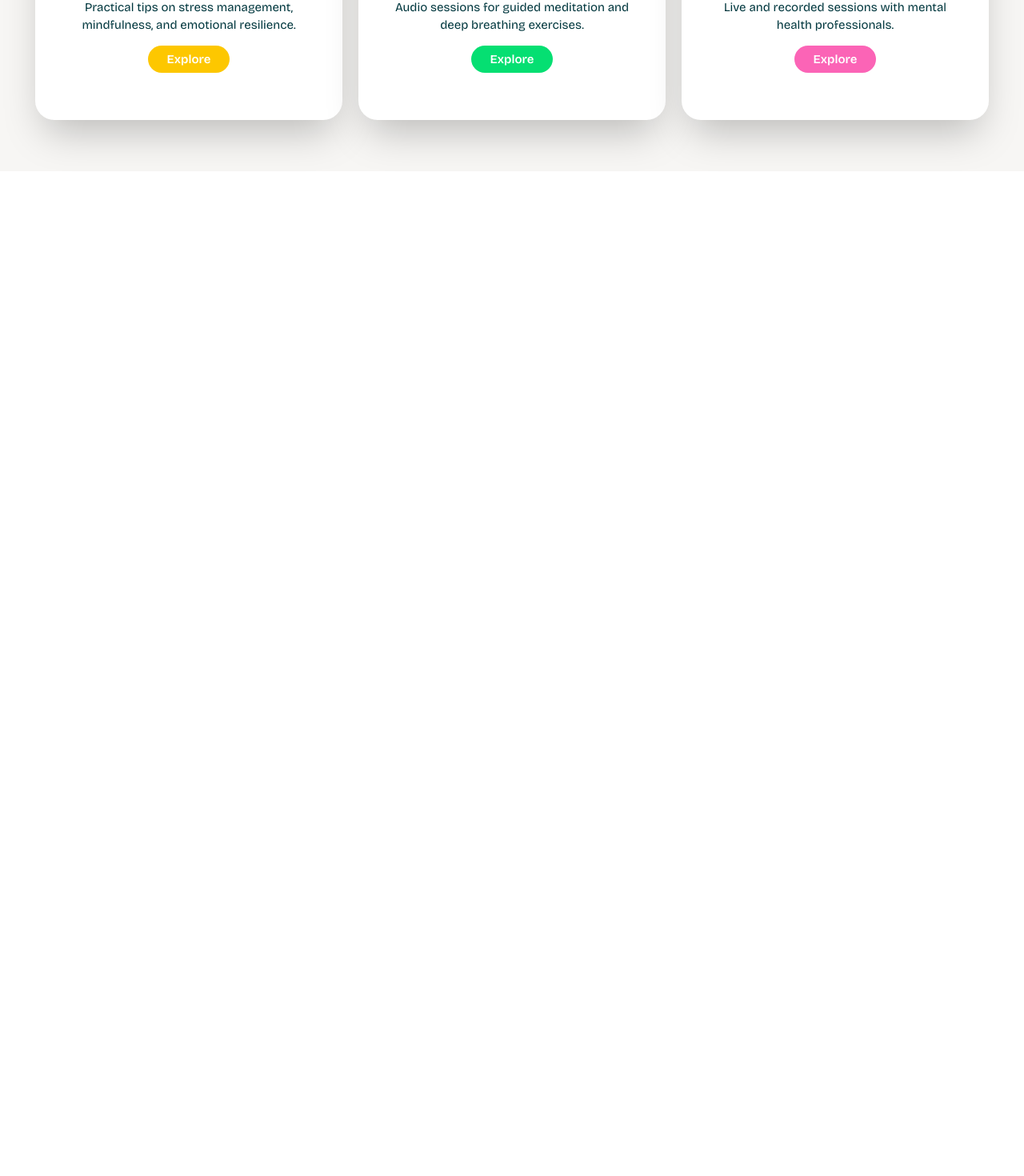
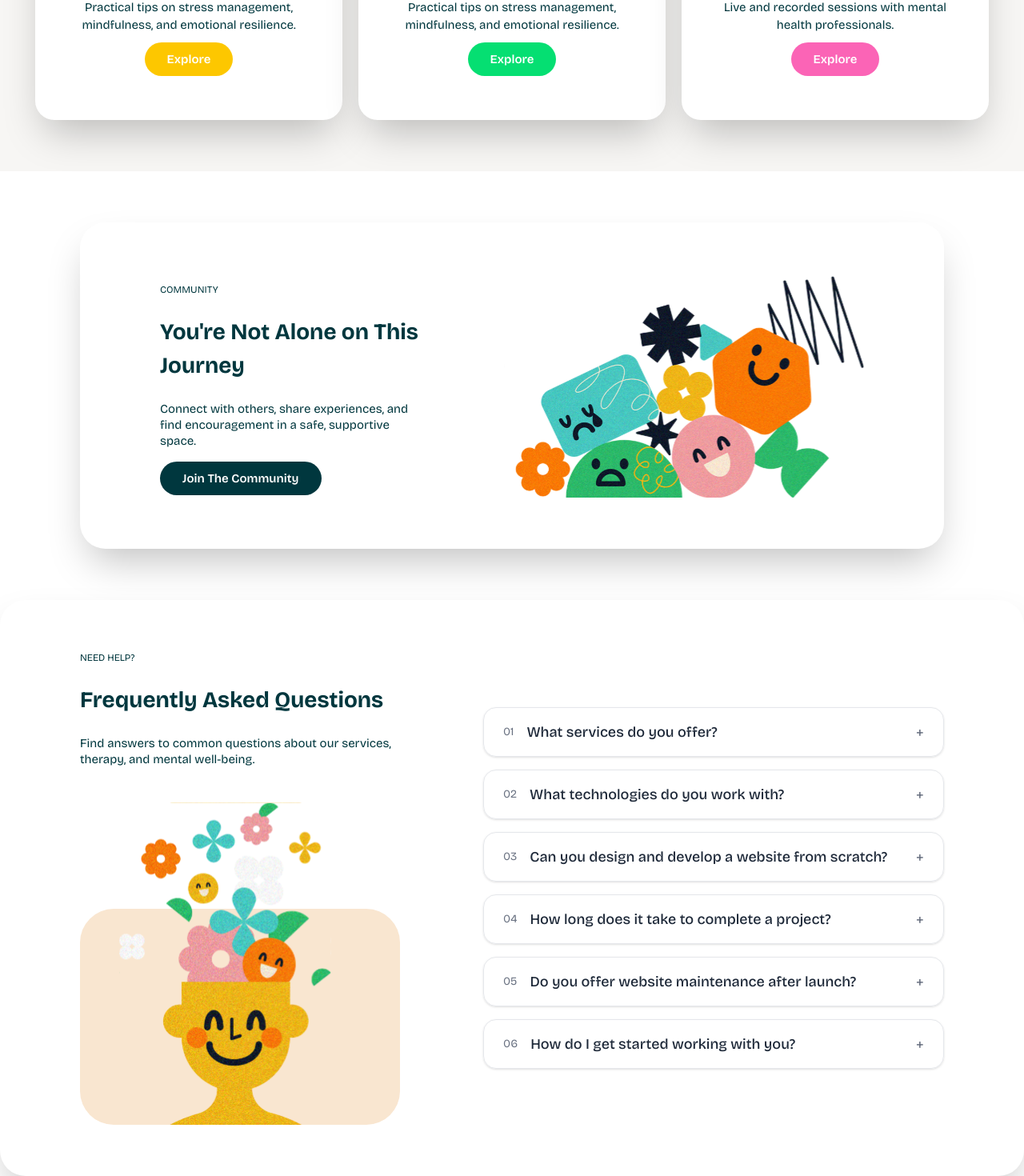
Before and after one commit to Manuel928/solus, a React (Vite) app: page / in a window 1280 px wide. Shown: the part 2113-3583 px from the top of the page at 80% size. Before the commit the page ends 2327 px from the top, so only its background shows below. Built offline with nearby package versions, Linux system fonts and the light colour scheme.

Commit message:
add faq section

```diff
--- a/src/App.jsx
+++ b/src/App.jsx
@@ -4,6 +4,8 @@ import HowItWorks from "./components/HowItWorks";
 import Services from "./components/Services";
 import OurPartners from "./components/OurPartners";
 import ExploreAndLearn from "./components/ExploreAndLearn";
+import Faq from "./components/Faq";
+import JoinCommunity from "./components/JoinCommunity";
 import React, { useEffect } from "react";
 import AOS from "aos";
 import "aos/dist/aos.css";
@@ -24,6 +26,8 @@ function App() {
       <Services />
       <OurPartners />
       <ExploreAndLearn />
+      <JoinCommunity />
+      <Faq />
     </div>
   );
 }
--- a/src/components/Button.jsx
+++ b/src/components/Button.jsx
@@ -1,11 +1,16 @@
 import React from "react";
 
-const Button = ({ text }) => {
+const Button = ({ text, size = "" }) => {
+  const sizeClasses = {
+    sm: "px-4 py-2",
+    md: "px-7 py-3",
+    lg: "px-8 py-4",
+  };
   return (
     <div>
       <a
         href="#"
-        className="bg-[#00373E] text-xs md:text-[15px] font-semibold text-white px-4 py-2 rounded-3xl hover:bg-white hover:border border-[#00373E] hover:text-[#00373E] duration-200"
+        className={`bg-[#00373E] text-xs md:text-[15px] font-semibold text-white ${sizeClasses[size]} rounded-3xl hover:bg-white hover:border border-[#00373E] hover:text-[#00373E] duration-200`}
       >
         {text}
       </a>
--- a/src/components/ExploreAndLearn.jsx
+++ b/src/components/ExploreAndLearn.jsx
@@ -2,23 +2,24 @@ import React from "react";
 
 const ExploreAndLearn = () => {
   return (
-    <section id="explore&learn"
+    <section
+      id="explore&learn"
       className="flex flex-col bg-[#F7F6F4] py-8 md:py-16 space-y-3 items-center mt-16"
-      data-aos="fade-up-right"
+      data-aos="zoom-in-up"
       data-aos-duration="1500"
     >
       <p className="text-xs text-[#00373E]">EXPLORE & LEARN</p>
       <p className="text-[#00373E] text-2xl md:text-3xl text-center font-bold">
         Resources for Your Well-being
       </p>
-      <p className="text-[#00373E] text-center text-xs md:text-[14px] md:max-w-[300px] max-w-[250px]">
+      <p className="text-[#00373E] text-center text-xs md:text-[14px] md:max-w-[300px] max-w-[300px]">
         Explore expert insights, self-care guides, and tools to support your
         mental health.
       </p>
       <div className="flex flex-col mt-8 space-y-3 justify-center items-center md:space-y-0 md:space-x-5 md:flex-row">
         <div
           className="shadow-2xl flex flex-col justify-center items-center bg-white py-16 space-y-5 px-8 w-[90%] md:w-full rounded-3xl"
-          data-aos="fade-up-right"
+          data-aos="zoom-in-up"
           data-aos-duration="1500"
         >
           <p className="text-[#00373E] text-[24px] font-bold max-w-xs">
@@ -31,7 +32,7 @@ const ExploreAndLearn = () => {
           <div>
             <a
               href="#"
-              className={`bg-yellow-400 text-xs md:text-[15px] font-semibold text-white px-6 py-2 rounded-3xl hover:bg-yellow-500 hover:shadow-xl hover:text-white duration-200`}
+              className={`bg-yellow-400 text-sm md:text-[15px] font-semibold text-white px-7 py-3 rounded-3xl hover:bg-yellow-500 hover:shadow-xl hover:text-white duration-200`}
             >
               Explore
             </a>
@@ -39,19 +40,20 @@ const ExploreAndLearn = () => {
         </div>
         <div
           className="shadow-2xl flex flex-col justify-center items-center bg-white py-16 space-y-5 px-8 w-[90%] md:w-full rounded-3xl"
-          data-aos="fade-up-right"
+          data-aos="zoom-in-up"
           data-aos-duration="1500"
         >
           <p className="text-[#00373E] text-[24px] font-bold max-w-xs">
-            Meditation & Relaxation
+            Articles & Guides
           </p>
           <p className="text-sm text-center md:text-[15px] text-[#00373E] max-w-xs">
-            Audio sessions for guided meditation and deep breathing exercises.
+            Practical tips on stress management, mindfulness, and emotional
+            resilience.
           </p>
           <div>
             <a
               href="#"
-              className={`bg-green-400 text-xs md:text-[15px] font-semibold text-white px-6 py-2 rounded-3xl hover:bg-green-500 hover:white hover:shadow-xl duration-200`}
+              className={`bg-green-400 text-sm md:text-[15px] font-semibold text-white px-7 py-3 rounded-3xl hover:bg-green-500 hover:shadow-xl hover:text-white duration-200`}
             >
               Explore
             </a>
@@ -59,7 +61,7 @@ const ExploreAndLearn = () => {
         </div>
         <div
           className="shadow-2xl flex flex-col justify-center items-center bg-white py-16 space-y-5 px-8 w-[90%] md:w-full rounded-3xl"
-          data-aos="fade-up-right"
+          data-aos="zoom-in-up"
           data-aos-duration="1500"
         >
           <p className="text-[#00373E] text-[24px] font-bold max-w-xs">
@@ -71,7 +73,7 @@ const ExploreAndLearn = () => {
           <div>
             <a
               href="#"
-              className={`bg-pink-400 text-xs md:text-[15px] font-semibold text-white px-6 py-2 rounded-3xl hover:bg-pink-500 hover:text-white hover:shadow-xl duration-200`}
+              className={`bg-pink-400 text-sm md:text-[15px] font-semibold text-white px-7 py-3 rounded-3xl hover:bg-pink-500 hover:text-white hover:shadow-xl duration-200`}
             >
               Explore
             </a>
--- a/src/components/Faq.jsx
+++ b/src/components/Faq.jsx
@@ -0,0 +1,112 @@
+import React, { useState } from "react";
+
+const Faq = () => {
+  const faqList = [
+    {
+      number: 1,
+      questionTitle: "What services do you offer?",
+      accordionBodyText:
+        "I offer a range of services including frontend development, responsive web design, UI/UX prototyping, and WordPress development.",
+    },
+    {
+      number: 2,
+      questionTitle: "What technologies do you work with?",
+      accordionBodyText:
+        "I primarily work with HTML, CSS, JavaScript, React, Tailwind CSS, and WordPress. I'm also familiar with backend basics like Node.js and database integration.",
+    },
+    {
+      number: 3,
+      questionTitle: "Can you design and develop a website from scratch?",
+      accordionBodyText:
+        "Yes! I can handle both the design and development process, from initial wireframes to final deployment, ensuring a fully responsive and user-friendly site.",
+    },
+    {
+      number: 4,
+      questionTitle: "How long does it take to complete a project?",
+      accordionBodyText:
+        "Project timelines vary depending on complexity, but small websites typically take 1-2 weeks, while larger or custom projects can take 3-6 weeks.",
+    },
+    {
+      number: 5,
+      questionTitle: "Do you offer website maintenance after launch?",
+      accordionBodyText:
+        "Absolutely. I offer ongoing maintenance, updates, performance optimization, and support packages to ensure your website stays secure and up-to-date.",
+    },
+    {
+      number: 6,
+      questionTitle: "How do I get started working with you?",
+      accordionBodyText:
+        "Simply reach out via the contact form on my site or send me an email. We’ll schedule a quick call to discuss your project, goals, and timeline!",
+    },
+  ];
+
+  return (
+    <section
+      className="flex flex-col mt-[100px] md:mt-16 md:flex-row justify-between items-center gap-[100px] px-[20px] md:px-[100px] py-8 md:py-16 bg-white rounded-4xl shadow-2xl"
+      data-aos="zoom-in-up"
+      data-aos-easing="ease-out-cubic"
+      data-aos-duration="1500"
+    >
+      {/* Left Side */}
+      <div className="flex flex-col max-w-[400px] space-y-4 md:space-y-6 self-start">
+        <p className="text-xs text-[#00373E]">NEED HELP?</p>
+        <p className="text-[#00373E] text-[28px] font-bold">
+          Frequently Asked Questions
+        </p>
+        <p className="text-[#00373E] text-xs md:text-[15px]">
+          Find answers to common questions about our services, therapy, and
+          mental well-being.
+        </p>
+        <img src="./images/Illustration-faq.svg" className="" alt="FAQ Illustration" />
+      </div>
+      {/* Right Side */}
+      <div className="space-y-4 w-full max-w-xl">
+        {faqList.map((faq) => (
+          <FaqItem
+            key={faq.questionTitle}
+            number={faq.number}
+            questionTitle={faq.questionTitle}
+            accordionBodyText={faq.accordionBodyText}
+          />
+        ))}
+      </div>
+    </section>
+  );
+};
+
+function FaqItem({ number, questionTitle, accordionBodyText }) {
+  const [isOpen, setIsOpen] = useState(false);
+
+  function handleToggle() {
+    setIsOpen(!isOpen);
+  }
+
+  return (
+    <>
+      {/* Faq */}
+      <div className="border border-gray-200 rounded-2xl shadow-sm transition-all self-end">
+        <button
+          className="w-full flex items-center justify-between px-6 py-4 text-left focus:outline-none"
+          onClick={handleToggle}
+        >
+          <div className="flex items-center gap-4">
+            <span className="text-sm font-mono text-gray-500">
+              {number < 10 ? `0${number}` : number}
+            </span>
+            <span className="font-medium text-md md:text-lg text-gray-800">
+              {questionTitle}
+            </span>
+          </div>
+          <span className="text-xl text-gray-500">{isOpen ? "-" : "+"}</span>
+        </button>
+        {isOpen && (
+          <div className="px-6 pb-6 text-gray-600 transition-all duration-300">
+            {accordionBodyText}
+          </div>
+        )}
+      </div>
+    </>
+  );
+}
+
+export default Faq;
--- a/src/components/Hero.jsx
+++ b/src/components/Hero.jsx
@@ -28,7 +28,7 @@ const Hero = () => {
           </p>
         </div>
 
-        <Button text="Get Started" />
+        <Button text="Get Started" size="sm" />
       </div>
     </div>
   );
--- a/src/components/HowItWorks.jsx
+++ b/src/components/HowItWorks.jsx
@@ -21,7 +21,7 @@ const HowItWorks = () => {
           trusted professionals
         </p>
 
-        <Button text="Find A Therapist" />
+        <Button text="Find A Therapist" size="sm" />
       </div>
 
       {/* Iluustration */}
--- a/src/components/JoinCommunity.jsx
+++ b/src/components/JoinCommunity.jsx
@@ -0,0 +1,32 @@
+import React from "react";
+import Button from "./Button";
+
+const JoinCommunity = () => {
+  return (
+    <section
+      className="flex flex-col md:flex-row justify-center items-center gap-[100px] py-8 mt-16 md:py-16 rounded-4xl mx-[20px] md:mx-[100px] bg-white shadow-2xl"
+      data-aos="flip-left"
+      data-aos-easing="ease-out-cubic"
+      data-aos-duration="2000"
+    >
+      <div className="flex flex-col max-w-[330px] space-y-4 md:space-y-6">
+        <p className="text-xs text-[#00373E]">COMMUNITY</p>
+        <p className="text-[#00373E] text-[28px] font-bold">
+          You're Not Alone on This Journey
+        </p>
+        <p className="text-[#00373E] text-xs md:text-[15px]">
+          Connect with others, share experiences, and find encouragement in a
+          safe, supportive space.
+        </p>
+        <Button text="Join The Community" size="md"/>
+      </div>
+      <img
+        src="./images/Illustration-11.svg"
+        className="w-72 md:w-[450px] object-contain"
+        alt="Community Illustration"
+      />
+    </section>
+  );
+};
+
+export default JoinCommunity;
--- a/src/components/Services.jsx
+++ b/src/components/Services.jsx
@@ -82,7 +82,7 @@ const Services = () => {
               Our wellness coaches support you in creating sustainable routines
               for mental, emotional, and physical well-being.
             </p>
-            <Button text="Learn More" />
+            <Button text="Learn More" size="sm" />
           </div>
         </div>
       </div>
```
Also changed, not shown: public/images/Illustration-11.svg (added), public/images/Illustration-faq.svg (added).
